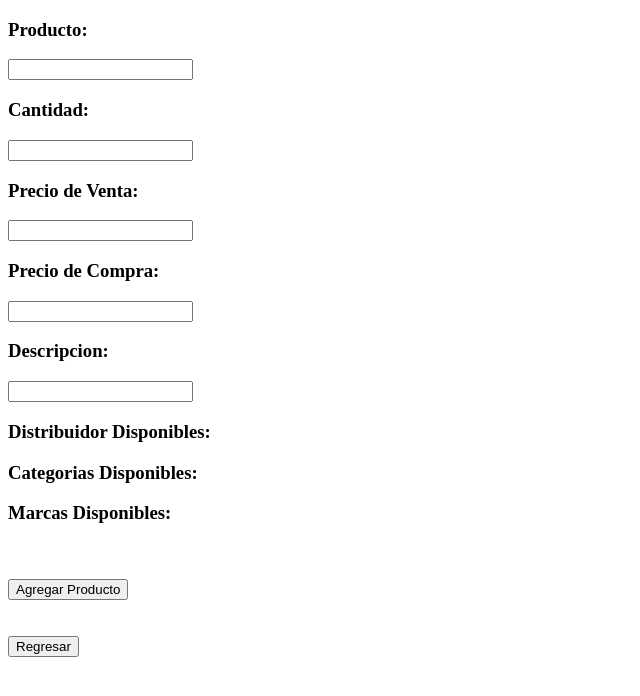
After one commit to Carlos56g/Inventory_System_CV, a Django app: page /pos/newProduct in a window 1280 px wide. The commit adds this page. Shown: the top 696 px of the page, without its empty margins (0-640 px from the left). Run offline with Django 5.2, Linux system fonts and the light colour scheme; data that the repository does not hold is empty.

Commit message:
Alta de Registros

```diff
--- a/PuntoDeVentaCV/POS/models.py
+++ b/PuntoDeVentaCV/POS/models.py
@@ -2,9 +2,25 @@ from django.db import models
 
 # Create your models here.
 
-class Product(models.Model):
-    product_name = models.CharField(max_length=200, verbose_name="Product Name")
-    quantity = models.IntegerField(default=0)
+class Distribuidor(models.Model):
+    Distribuidor=models.CharField(max_length=200)
+    Correo=models.CharField(max_length=200)
+    Telefono=models.CharField(max_length=20)
+    Descripcion=models.CharField(max_length=1000)
+    Direccion=models.CharField(max_length=200)
 
-    def __str__(self):
-        return f"{self.product_name} (Quantity: {self.quantity})"
+class Categoria(models.Model):
+    Categoria=models.CharField(max_length=200)
+
+class Marca(models.Model):
+    Marca=models.CharField(max_length=200)
+
+class Producto(models.Model):
+    Producto = models.CharField(max_length=200)
+    Cantidad = models.IntegerField(default=0)
+    PVenta = models.BooleanField(default=0,verbose_name="Precio de Venta")
+    PCompra = models.BooleanField(default=0,verbose_name="Precio de Compra")
+    Descripcion = models.CharField(max_length=1000)
+    IdDistribuidor=models.ForeignKey(Distribuidor, on_delete=models.CASCADE)
+    IdCategoria=models.ForeignKey(Categoria,on_delete=models.CASCADE)
+    IdMarca=models.ForeignKey(Marca, on_delete=models.CASCADE)
--- /dev/null
+++ b/PuntoDeVentaCV/POS/templates/POS/addProduct.html
@@ -0,0 +1,57 @@
+<!DOCTYPE html>
+
+<html lang="es">
+
+<head>
+    <meta charset="UTF-8">
+    <meta name="viewport" content="width=device-width, initial-scale=1.0">
+    <title>Agregar Nuevo Producto</title>
+</head>
+
+<body>
+    <form method="post">
+        {% csrf_token %}
+
+        <h3>Producto:</h3><input type="text" name="Producto"
+            value="{{ form.marca.value|default_if_none:'' }}">
+
+        <h3>Cantidad:</h3><input type="text" name="Cantidad"
+            value="{{ form.marca.value|default_if_none:'' }}">
+
+        <h3>Precio de Venta:</h3><input type="text" name="PVenta"
+            value="{{ form.marca.value|default_if_none:'' }}">
+
+        <h3>Precio de Compra:</h3><input type="text" name="PCompra"
+            value="{{ form.marca.value|default_if_none:'' }}">
+
+        <h3>Descripcion:</h3><input type="text" name="Descripcion"
+            value="{{ form.marca.value|default_if_none:'' }}">
+
+
+        <h3>Distribuidor Disponibles:</h3>
+        {% for distribuidor in distribuidores_list %}
+            <input type="radio" name="IdDistribuidor" id="distribuidor{{forloop.counter}}" value="{{distribuidor.id}}">
+            <label for="distribuidor{{ forloop.counter}}">{{distribuidor.Distribuidor}}</label><br>
+        {% endfor %}
+
+        <h3>Categorias Disponibles:</h3>
+            {% for categoria in categorias_list %}
+                <input type="radio" name="IdCategoria" id="categoria{{forloop.counter}}" value="{{categoria.id}}">
+                <label for="categoria{{ forloop.counter}}">{{categoria.Categoria}}</label><br>
+            {% endfor %}
+
+        <h3>Marcas Disponibles:</h3>
+            {% for marca in marcas_list %}
+                <input type="radio" name="IdMarca" id="marca{{forloop.counter}}" value="{{marca.id}}">
+                <label for="marca{{ forloop.counter}}">{{marca.Marca}}</label><br>
+            {% endfor %}
+
+
+        <br><br>
+        <button type="submit">Agregar Producto</button>
+    </form>
+    <br><br>
+    <button type="button" onclick="window.location.href='{% url 'pos:index' %}'" >Regresar</button>
+</body>
+
+</html>
--- a/PuntoDeVentaCV/POS/urls.py
+++ b/PuntoDeVentaCV/POS/urls.py
@@ -2,6 +2,12 @@ from django.urls import path
 
 from . import views
 
+
+app_name="pos"
 urlpatterns = [
     path("", views.index, name="index"),
+    path("newBrand", views.BrandCreateView.as_view(), name="newBrand"),
+    path("newSupplier", views.SupplierCreateView.as_view(), name="newSupplier"),
+    path("newCategory", views.CategoryCreateView.as_view(), name="newCategory"),
+    path("newProduct", views.ProductCreateView.as_view(), name="newProduct"),
 ]
--- a/PuntoDeVentaCV/POS/views.py
+++ b/PuntoDeVentaCV/POS/views.py
@@ -1,9 +1,68 @@
 #from django.http import HttpResponse
 from django.shortcuts import render
-from .models import Product
+from .models import Producto
+from .models import Marca
+from .models import Categoria
+from .models import Distribuidor
+from django.urls import reverse_lazy
+from django.views.generic.edit import CreateView, DeleteView
+
 
 def index(request):
-    product_list=Product.objects.order_by("product_name").all()
+    product_list=Producto.objects.order_by("Producto").all()
     return render(request, 'POS/index.html', {'product_list': product_list})
     #output = ", ".join([p.product_name for p in product_list])
     #return HttpResponse(output)
+
+class BrandCreateView(CreateView):
+    model = Marca
+    fields = ["Marca"]
+    template_name = "POS/addBrand.html"
+    success_url=reverse_lazy("pos:index")
+
+    def form_valid(self, form):
+        marca=form.save(commit=False)
+        marca.save()
+        return super().form_valid(form)
+
+class CategoryCreateView(CreateView):
+    model = Categoria
+    fields = ["Categoria"]
+    template_name = "POS/addCategory.html"
+    success_url=reverse_lazy("pos:index")
+
+    def form_valid(self, form):
+        cagoria=form.save(commit=False)
+        cagoria.save()
+        return super().form_valid(form)
+
+class SupplierCreateView(CreateView):
+    model = Distribuidor
+    fields = ["Distribuidor","Correo","Telefono","Descripcion","Direccion"]
+    template_name = "POS/addSupplier.html"
+    success_url=reverse_lazy("pos:index")
+
+    def form_valid(self, form):
+        distribuidor=form.save(commit=False)
+        distribuidor.save()
+        return super().form_valid(form)
+
+class ProductCreateView(CreateView):
+    model = Producto
+    fields = ["Producto","Cantidad","PVenta","PCompra","Descripcion","IdDistribuidor","IdCategoria","IdMarca"]
+    template_name = "POS/addProduct.html"
+    success_url=reverse_lazy("pos:index")
+
+    def get_context_data(self, **kwargs):
+        # Call the base implementation first to get a context
+        context = super().get_context_data(**kwargs)
+        # Add the lists to the context
+        context["distribuidores_list"] = Distribuidor.objects.order_by("Distribuidor").all()
+        context["categorias_list"] = Categoria.objects.order_by("Categoria").all()
+        context["marcas_list"] = Marca.objects.order_by("Marca").all()
+        return context
+
+    def form_valid(self, form):
+        producto=form.save(commit=False)
+        producto.save()
+        return super().form_valid(form)
```
Also changed, not shown: PuntoDeVentaCV/POS/admin.py (+8 -2 lines), PuntoDeVentaCV/POS/templates/POS/addBrand.html (added, +25 -0 lines), PuntoDeVentaCV/POS/templates/POS/addCategory.html (added, +25 -0 lines), PuntoDeVentaCV/POS/templates/POS/addSupplier.html (added, +37 -0 lines), PuntoDeVentaCV/POS/templates/POS/index.html (+7 -2 lines), PuntoDeVentaCV/POS/migrations/0002_categorias_distribuidores_marcas_productos_and_more.py (added), PuntoDeVentaCV/POS/migrations/0003_rename_categorias_categoria_and_more.py (added), PuntoDeVentaCV/POS/migrations/0004_distribuidor_alter_producto_iddistribuidor_and_more.py (added), PuntoDeVentaCV/POS/migrations/0005_rename_idmarcas_producto_idmarca.py (added).
